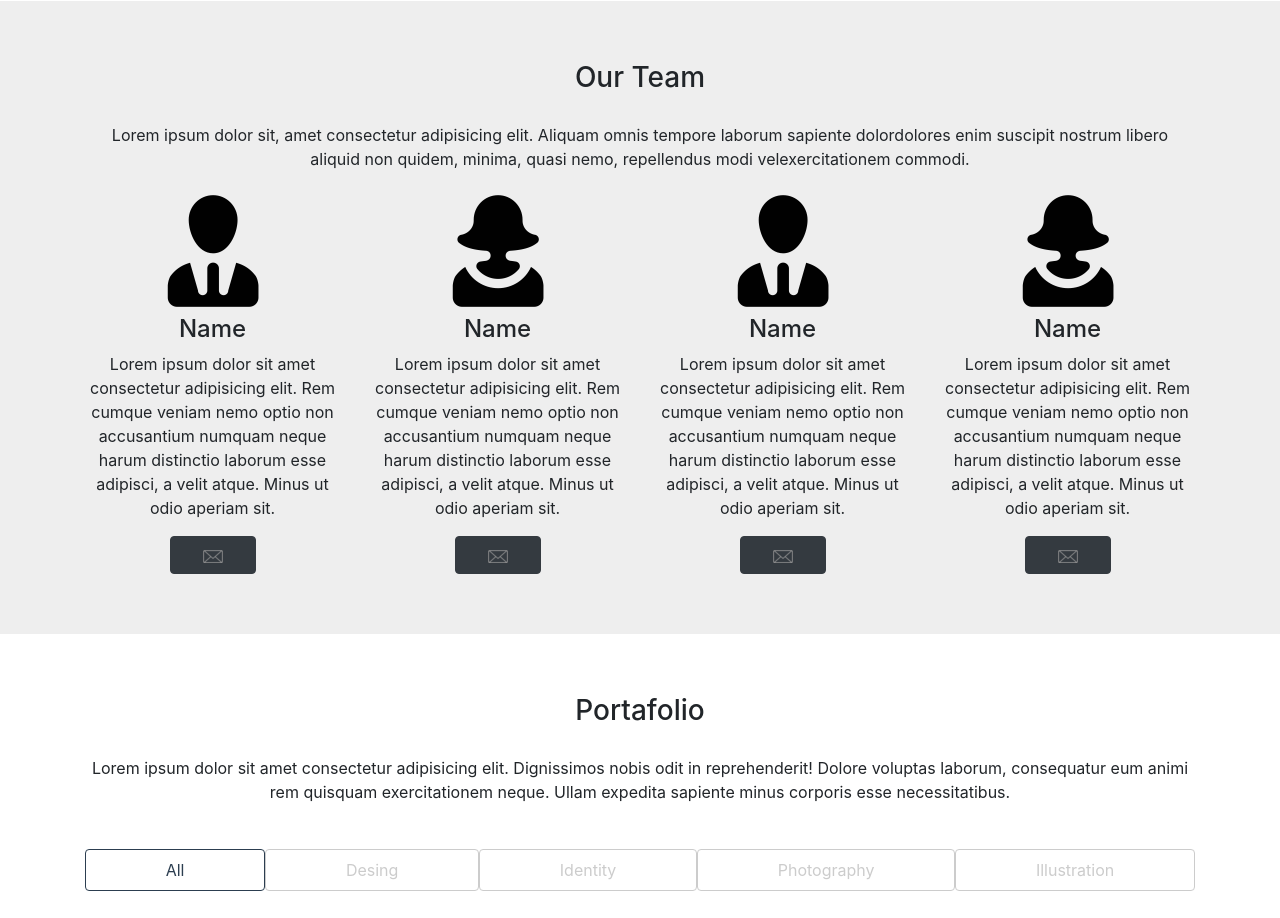
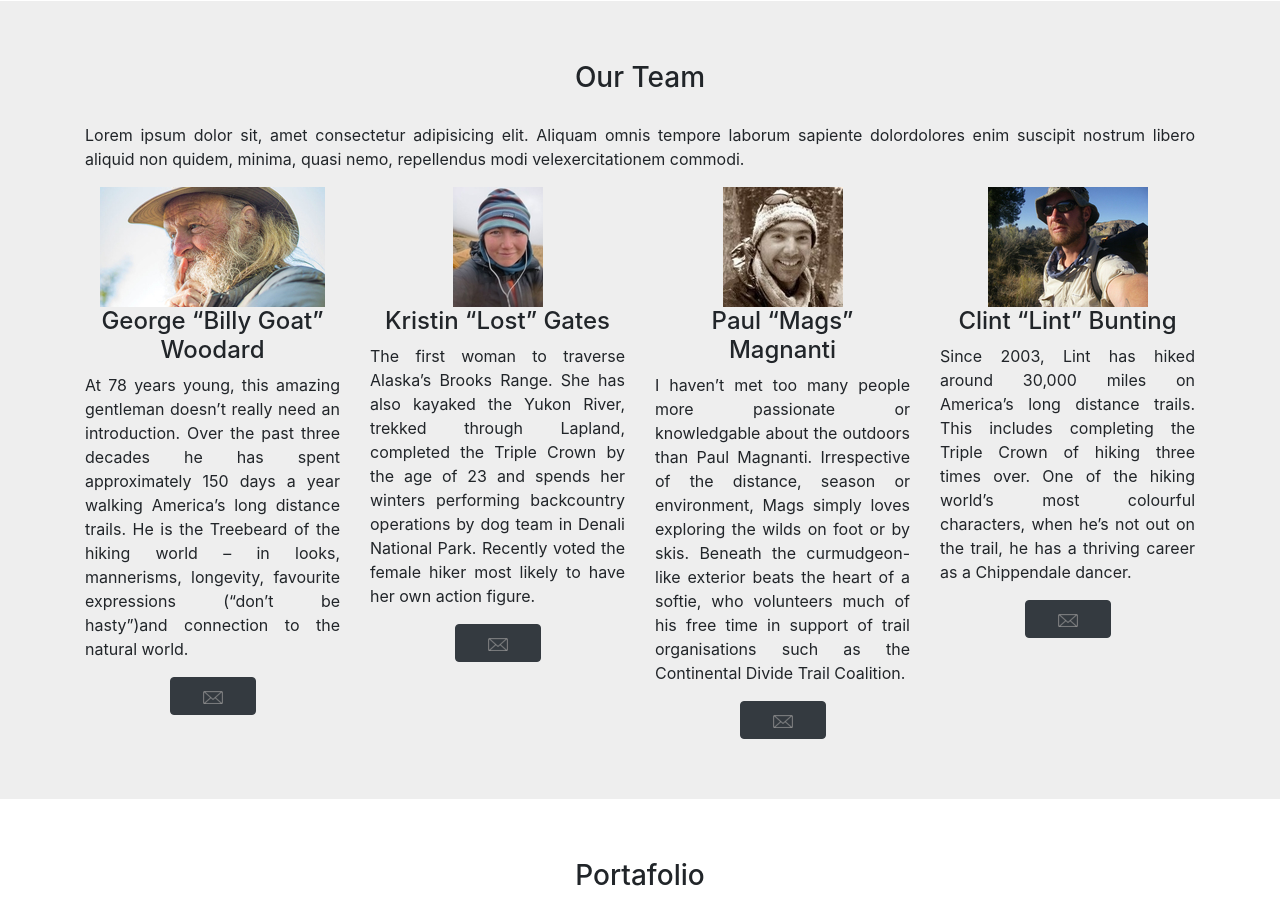
Before and after one commit to PabloF1096/Proyecto_BT_Brain, a plain HTML site: page index.html in a window 1280 px wide. Shown: the part 2040-2958 px from the top of the page. Drawn offline with nearby package versions, Linux system fonts and the light colour scheme.

Commit message:
justify text and change information cards on section our team

```diff
--- a/css/main.css
+++ b/css/main.css
@@ -63,7 +63,10 @@ header nav a:hover{
 }
 /*our team*/
 .our_team p:first-child{
-margin-bottom: 1.8rem;
+    margin-bottom: 1.8rem;
+}
+.our_team p{
+    text-align: justify;
 }
 
 .our_team .btn{
--- a/index.html
+++ b/index.html
@@ -97,27 +97,27 @@
               <p>Lorem ipsum dolor sit, amet consectetur adipisicing elit. Aliquam omnis tempore laborum sapiente dolordolores enim suscipit nostrum libero aliquid non quidem, minima, quasi nemo, repellendus modi velexercitationem commodi.</p>
             </div>
             <div class="col-3 carta">
-              <img src="images/pepe.png"/>
-              <h4>Name</h4>
-              <p>Lorem ipsum dolor sit amet consectetur adipisicing elit. Rem cumque veniam nemo optio non accusantium numquam neque harum distinctio laborum esse adipisci, a velit atque. Minus ut odio aperiam sit.</p>
+              <img src="images/goat.jpg"/>
+              <h4>George “Billy Goat” Woodard</h4>
+              <p>At 78 years young, this amazing gentleman doesn’t really need an introduction. Over the past three decades he has spent approximately 150 days a year walking America’s long distance trails. He is the Treebeard of the hiking world – in looks, mannerisms, longevity, favourite expressions (“don’t be hasty”)and connection to the natural world.</p>
               <button type="button" class="btn btn-dark"><img src="images/letter.png"/></button>
             </div>
             <div class="col-3 carta">
-              <img src="images/wman.png"/>
-              <h4>Name</h4>
-              <p>Lorem ipsum dolor sit amet consectetur adipisicing elit. Rem cumque veniam nemo optio non accusantium numquam neque harum distinctio laborum esse adipisci, a velit atque. Minus ut odio aperiam sit.</p>
+              <img src="images/kristin.jpg"/>
+              <h4>Kristin “Lost” Gates</h4>
+              <p>The first woman to traverse Alaska’s Brooks Range. She has also kayaked the Yukon River, trekked through Lapland, completed the Triple Crown by the age of 23 and spends her winters performing backcountry operations by dog team in Denali National Park. Recently voted the female hiker most likely to have her own action figure.</p>
               <button type="button" class="btn btn-dark"><img src="images/letter.png"/></button>
             </div>
             <div class="col-3 carta">
-              <img src="images/pepe.png"/>
-              <h4>Name</h4>
-              <p>Lorem ipsum dolor sit amet consectetur adipisicing elit. Rem cumque veniam nemo optio non accusantium numquam neque harum distinctio laborum esse adipisci, a velit atque. Minus ut odio aperiam sit.</p>
+              <img src="images/paul.jpg"/>
+              <h4>Paul “Mags” Magnanti</h4>
+              <p>I haven’t met too many people more passionate or knowledgable about the outdoors than Paul Magnanti. Irrespective of the distance, season or environment, Mags simply loves exploring the wilds on foot or by skis. Beneath the curmudgeon-like exterior beats the heart of a softie, who volunteers much of his free time in support of trail organisations such as the Continental Divide Trail Coalition.</p>
               <button type="button" class="btn btn-dark"><img src="images/letter.png"/></button>
             </div>
             <div class="col-3 carta">
-              <img src="images/wman.png"/>
-              <h4>Name</h4>
-              <p>Lorem ipsum dolor sit amet consectetur adipisicing elit. Rem cumque veniam nemo optio non accusantium numquam neque harum distinctio laborum esse adipisci, a velit atque. Minus ut odio aperiam sit.</p>
+              <img src="images/clint.jpg"/>
+              <h4>Clint “Lint” Bunting</h4>
+              <p>Since 2003, Lint has hiked around 30,000 miles on America’s long distance trails. This includes completing the Triple Crown of hiking three times over. One of the hiking world’s most colourful characters, when he’s not out on the trail, he has a thriving career as a Chippendale dancer.</p>
               <button type="button" class="btn btn-dark"><img src="images/letter.png"/></button>
             </div>
           </div>
```
Also changed, not shown: images/clint.jpg (added), images/goat.jpg (added), images/kristin.jpg (added), images/paul.jpg (added).
